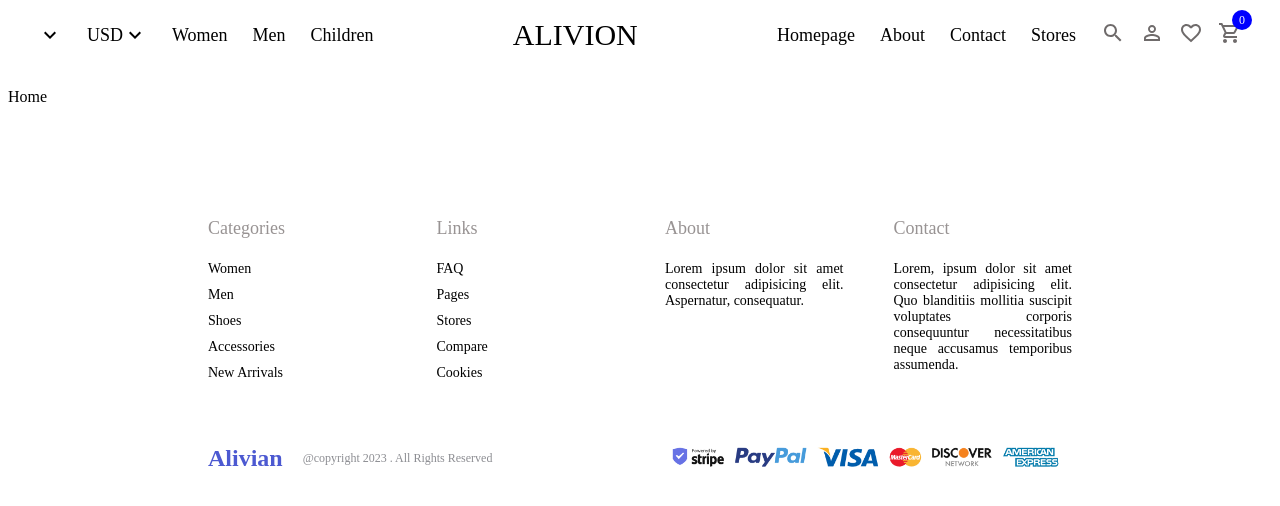
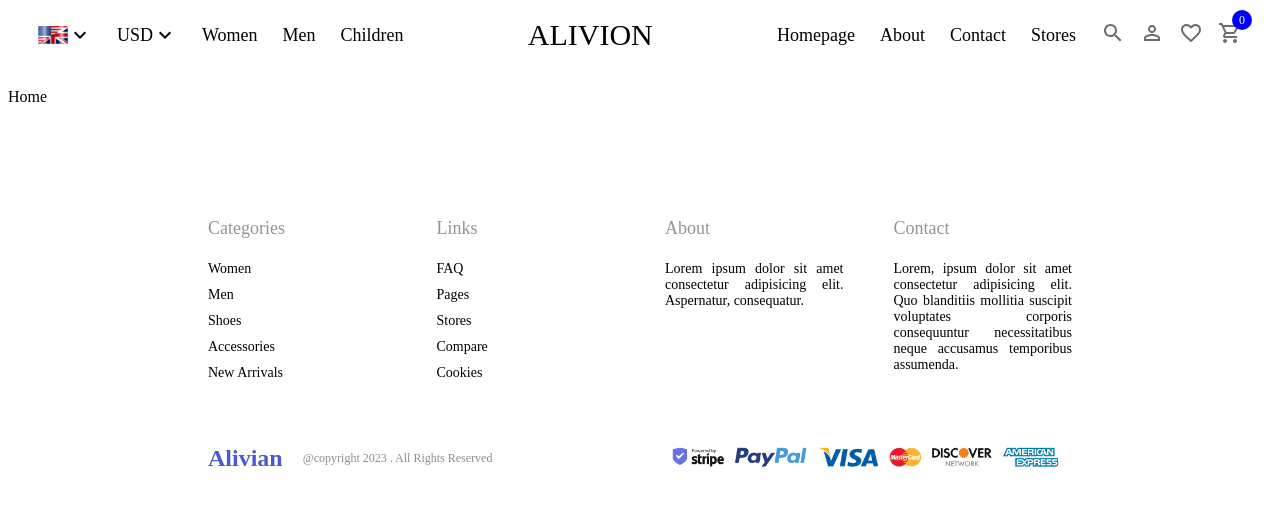
Before and after one commit to Taufiqul7756/Full-stack-E-commerce, a React (Create React App) app in the folder client/: page / in a window 1280 px wide. Shown: the top 506 px of the page. Built offline with nearby package versions, Linux system fonts and the light colour scheme.

Commit message:
Update images added

```diff
--- a/client/src/components/Navbar/Navbar.jsx
+++ b/client/src/components/Navbar/Navbar.jsx
@@ -4,7 +4,7 @@ import PersonOutlineIcon from "@mui/icons-material/PersonOutline";
 import SearchIcon from "@mui/icons-material/Search";
 import FavoriteBorderIcon from "@mui/icons-material/FavoriteBorder";
 import ShoppingCartOutlinedIcon from "@mui/icons-material/ShoppingCartOutlined";
-// import usaFlag from "../../images/usa .png";
+import usaFlag from "../../images/usa .png";
 import "./Navbar.scss";
 
 import { Link } from "react-router-dom";
@@ -14,7 +14,7 @@ const Navbar = () => {
       <div className="wrapper">
         <div className="left">
           <div className="item">
-            {/* <img src={usaFlag} alt=" " /> */}
+            <img src={usaFlag} alt=" " />
             <KeyboardArrowDownIcon />
           </div>
           <div className="item">
```
